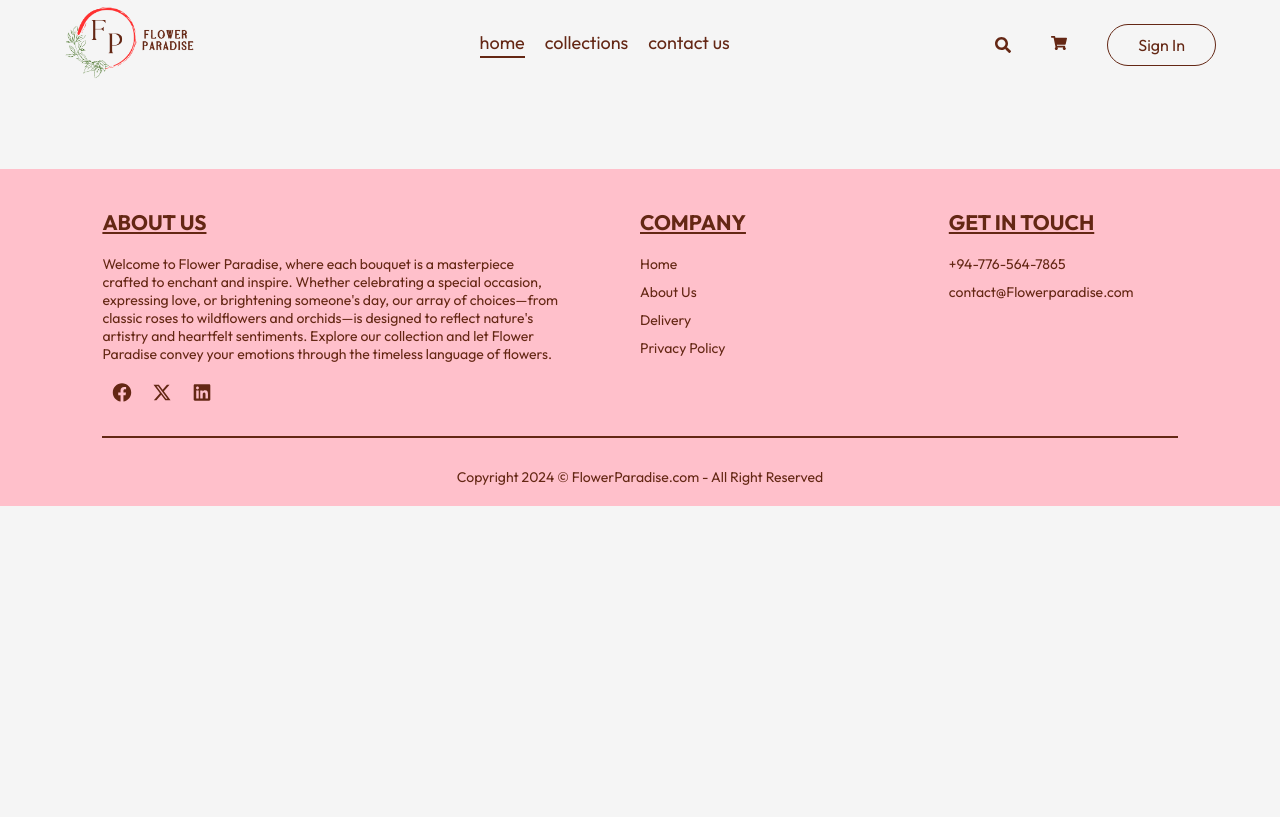
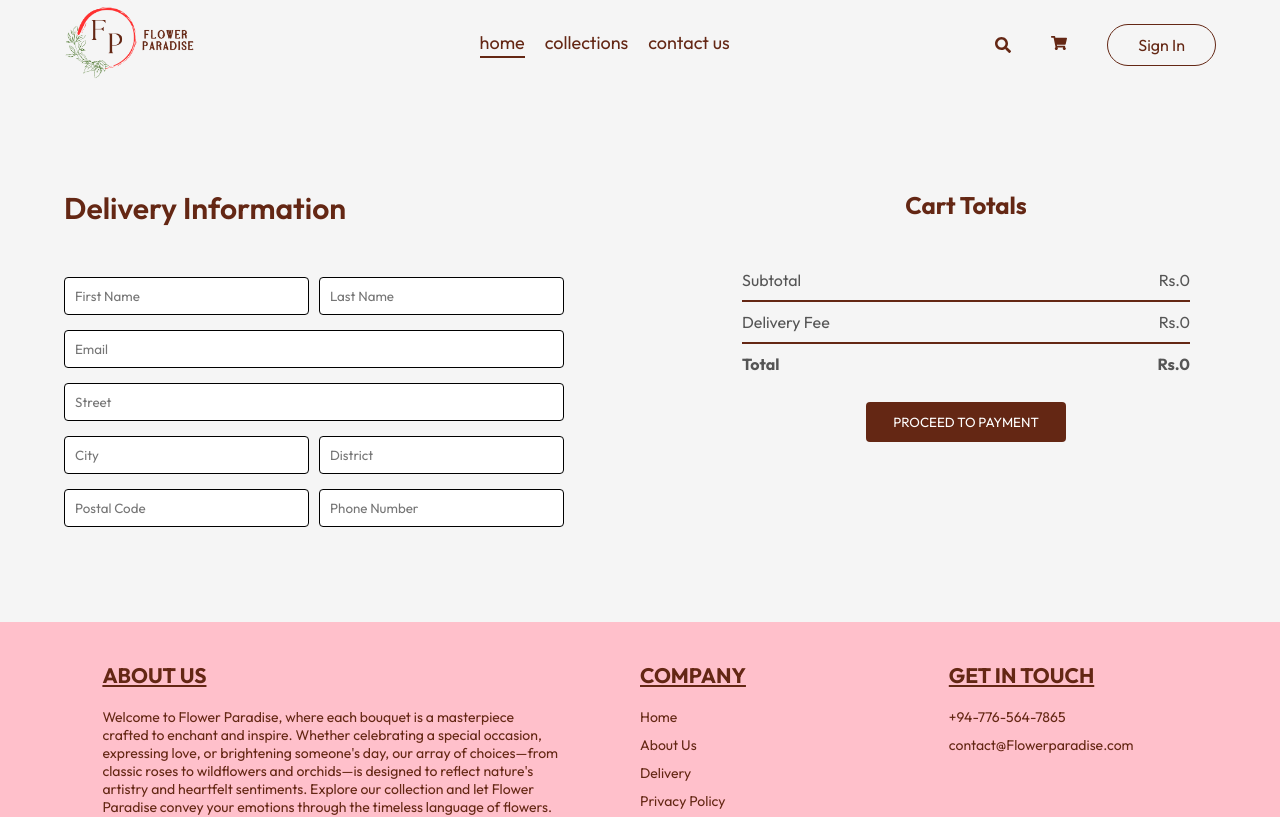
Before and after one commit to pooja180801/Flower-Paradise, a React (Create React App) app in the folder frontend/: page /order in a window 1280 px wide. Shown: the top 817 px of the page. Built offline with nearby package versions, Linux system fonts and the light colour scheme.

Commit message:
uploaded pageorder

```diff
--- a/frontend/src/pages/PlaceOrder/PlaceOrder.css
+++ b/frontend/src/pages/PlaceOrder/PlaceOrder.css
@@ -0,0 +1,38 @@
+.place-order{
+    display: flex;
+    align-items: start;
+    justify-content: space-between;
+    gap: 50px;
+    margin-top: 100px;
+}
+
+.place-order-left{
+    width: 100%;
+    max-width: max(30%,500px);
+}
+
+.place-order-left .title{
+    font-size: 30px;
+    font-weight: 600;
+    margin-bottom: 50px;
+    color: var(--brown);
+}
+
+.place-order-left input{
+    margin-bottom: 15px;
+    width: 100%;
+    padding: 10px;
+    border: 1px solid black;
+    border-radius: 4px;
+    outline-color: var(--pink);
+}
+
+.place-order-left .multi-fields{
+    display: flex;
+    gap: 10px;
+}
+
+.place-order-right{
+    width: 100%;
+    max-width: max(40%,500px);
+}
--- a/frontend/src/pages/PlaceOrder/PlaceOrder.jsx
+++ b/frontend/src/pages/PlaceOrder/PlaceOrder.jsx
@@ -1,11 +1,55 @@
-import React from 'react'
+import React, { useContext } from 'react'
 import './PlaceOrder.css'
+import { StoreContext } from '../../components/context/StoreContext'
 
 const PlaceOrder = () => {
+
+  const{getTotalCartAmount}=useContext(StoreContext)
+
   return (
-    <div>
-
-    </div>
+    <form className='place-order'>
+      <div className="place-order-left">
+          <p className='title'>Delivery Information</p>
+          <div className="multi-fields">
+            <input type="text" placeholder='First Name'/>
+            <input type="text" placeholder='Last Name'/>
+          </div>
+          <input type="text" placeholder='Email'/>
+          <input type="text" placeholder='Street'/>
+          <div className="multi-fields">
+            <input type="text" placeholder='City'/>
+            <input type="text" placeholder='District'/>
+          </div>
+          <div className="multi-fields">
+            <input type="text" placeholder='Postal Code'/>
+            <input type="text" placeholder='Phone Number'/>
+          </div>
+      </div>
+      <div className="place-order-right">
+      <div className="cart-total">
+          <h2>Cart Totals</h2>
+          <div>
+          <div className="cart-total-details">
+              <p>Subtotal</p>
+              <p>Rs.{getTotalCartAmount()}</p>
+            </div>
+            <hr />
+            <div className="cart-total-details">
+              <p>Delivery Fee</p>
+              <p>Rs.{getTotalCartAmount()===0?0:150}</p>
+            </div>
+            <hr />
+            <div className="cart-total-details">
+              <b>Total</b>
+              <b>Rs.{getTotalCartAmount()===0?0:getTotalCartAmount()+150}</b>
+            </div>
+            <div className='checkout-button'>
+            <button>PROCEED TO PAYMENT</button>
+            </div>
+      </div>
+      </div>
+      </div>
+    </form>
   )
 }
 
```
